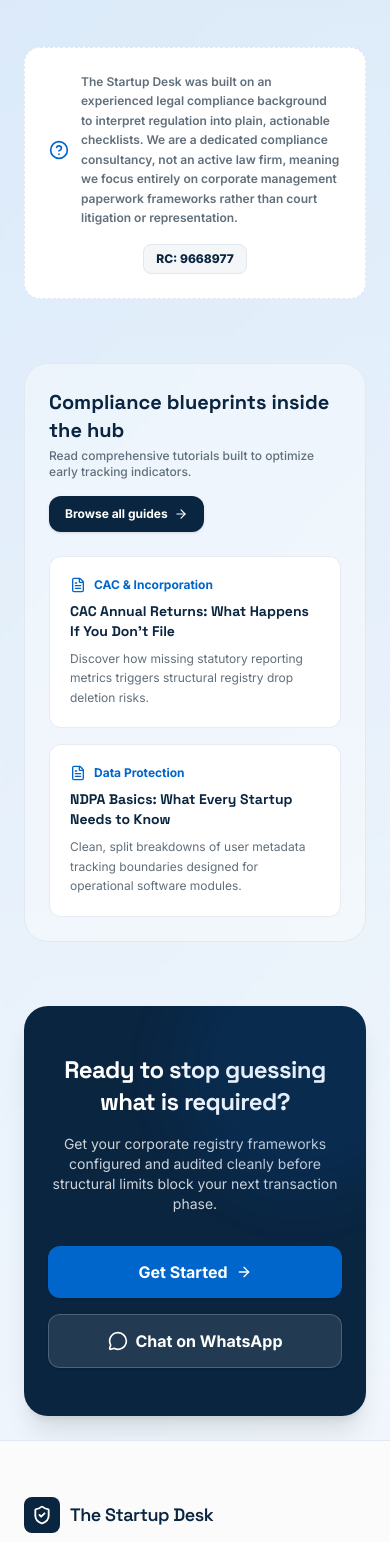
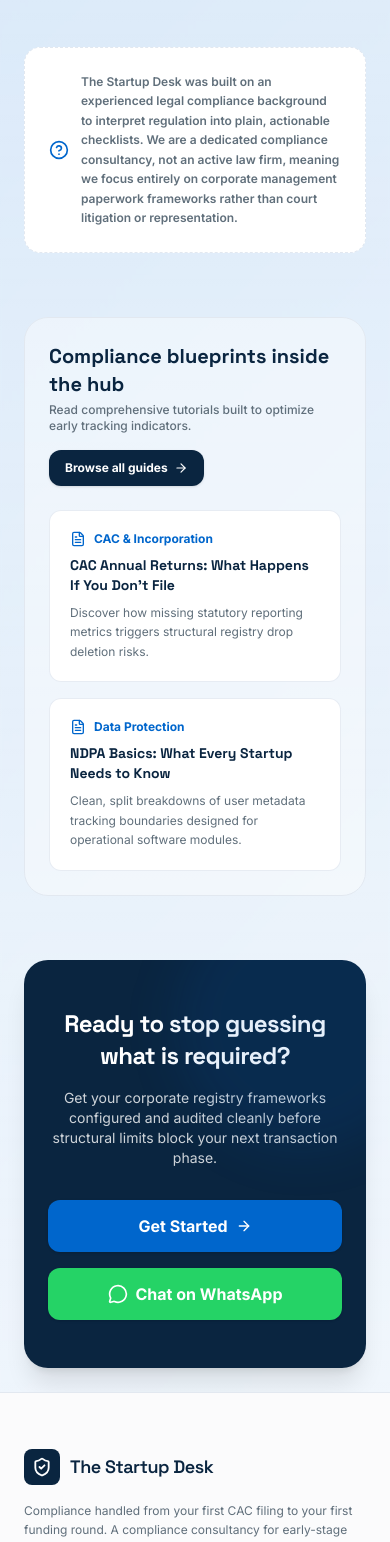
Before and after one commit to Tosin2513/The-Start-up-Desk-, a Next.js app: page / in a window 390 px wide. Shown: the part 2775-4317 px from the top of the page. Built offline with nearby package versions, Linux system fonts and the light colour scheme.

Commit message:
Update hero.tsx

```diff
--- a/components/hero.tsx
+++ b/components/hero.tsx
@@ -147,7 +147,6 @@ export function Hero() {
               The Startup Desk was built on an experienced legal compliance background to interpret regulation into plain, actionable checklists. We are a dedicated compliance consultancy, not an active law firm, meaning we focus entirely on corporate management paperwork frameworks rather than court litigation or representation.
             </p>
           </div>
-          <span className="text-xs font-extrabold bg-muted text-primary border border-border px-3 py-1.5 rounded-lg whitespace-nowrap shrink-0">RC: {siteConfig.rcNumber}</span>
         </div>
 
         {/* 7. RESOURCES TEASER */}
@@ -174,7 +173,6 @@ export function Hero() {
             </div>
           </div>
         </div>
-
 {/* 8. FINAL CTA BAND */}
 <div className="animate-fade-in-up relative overflow-hidden rounded-3xl bg-primary px-6 py-12 text-center text-primary-foreground shadow-xl md:px-12" style={{ animationDelay: "200ms" }}>
   <div aria-hidden="true" className="pointer-events-none absolute inset-0"><div className="absolute -right-16 -top-16 h-64 w-64 rounded-full bg-accent/10 blur-xl" /></div>
@@ -184,12 +182,13 @@ export function Hero() {
     <Link href="/services" className="inline-flex w-full sm:w-auto items-center justify-center gap-2 rounded-xl bg-accent px-7 py-3.5 text-base font-bold text-white shadow-sm hover:bg-accent/90 transition-all hover:scale-[1.02]">
       Get Started <ArrowRight className="h-4 w-4" />
     </Link>
-            <a href={whatsappLink()} target="_blank" rel="noopener noreferrer" className="inline-flex w-full sm:w-auto items-center justify-center gap-2 rounded-xl border border-white/20 bg-white/10 px-7 py-3.5 text-base font-bold text-white shadow-sm hover:bg-white/20 transition-all hover:scale-[1.02]">
+    <a href={whatsappLink()} target="_blank" rel="noopener noreferrer" className="inline-flex w-full sm:w-auto items-center justify-center gap-2 rounded-xl bg-[#25D366] px-7 py-3.5 text-base font-bold text-white shadow-sm hover:bg-[#20ba59] transition-all hover:scale-[1.02]">
       <MessageCircle className="h-5 w-5" /> Chat on WhatsApp
     </a>
   </div>
 </div>
 
+
       </div>
     </section>
   )
```
Lines whose indentation alone changed are shown as unchanged.
